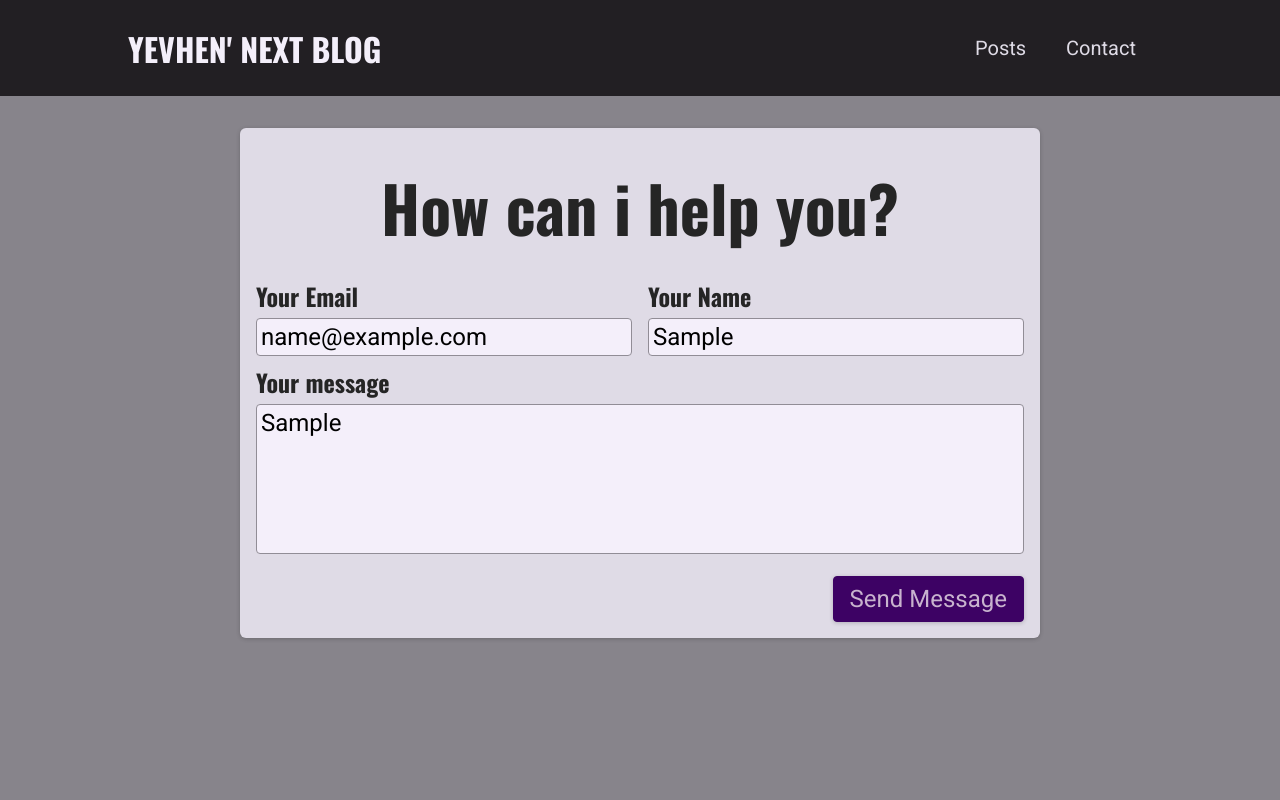
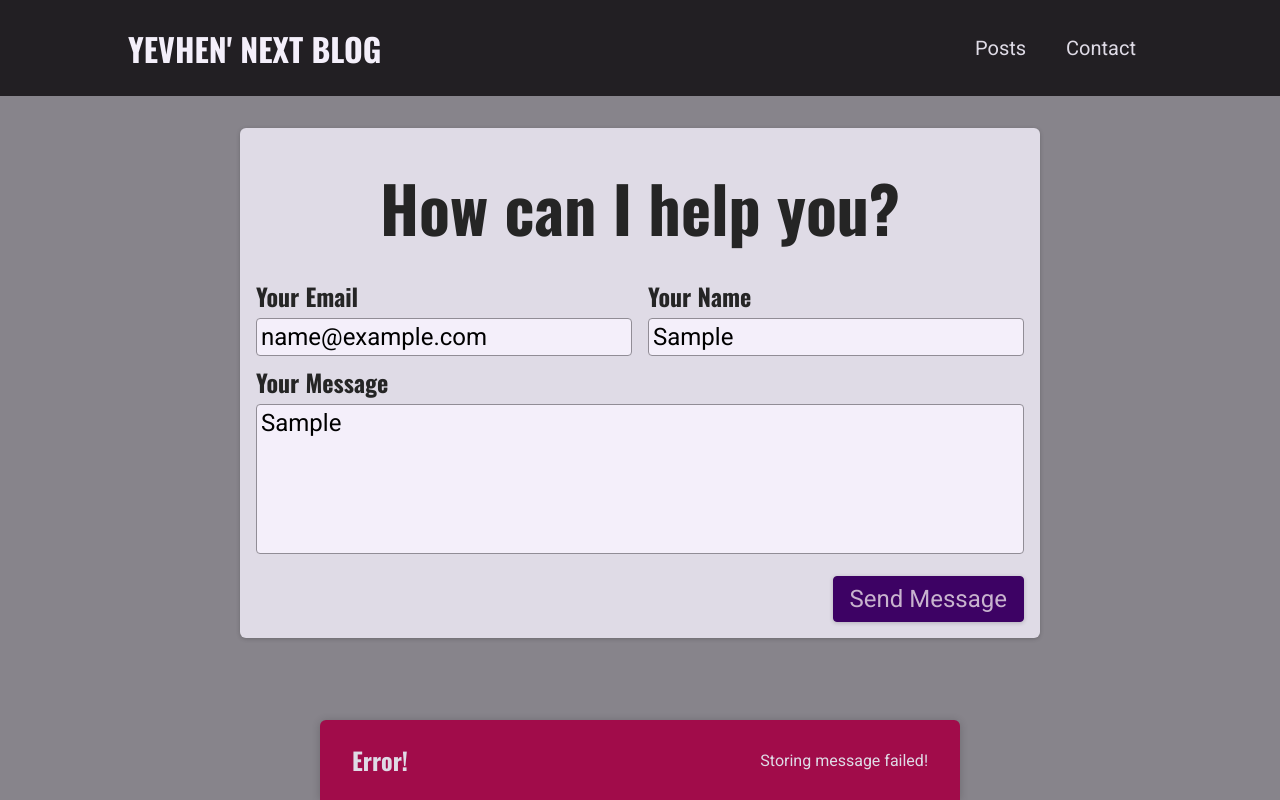
Before and after one commit to kochetovdev/own-blog-nextjs, a Next.js app: page /contact in a window 1280 px wide. Both pictures are taken after typing "name@example.com", "Sample", "Sample" into the empty fields and a click on the button "Send Message". Built offline with nearby package versions, Linux system fonts and the light colour scheme; no server answers; the database is empty.

Commit message:
Error notifications

```diff
--- a/components/contact/contact-form.tsx
+++ b/components/contact/contact-form.tsx
@@ -1,29 +1,96 @@
-import React, { ChangeEvent, useState } from "react";
+import { useState, useEffect } from "react";
+
 import classes from "./contact-form.module.css";
+import Notification from "../ui/notification";
 
-const ContactForm = () => {
+async function sendContactData(contactDetails: {
+  name: string;
+  email: string;
+  message: string;
+}) {
+  const response = await fetch("/api/contact", {
+    method: "POST",
+    body: JSON.stringify(contactDetails),
+    headers: {
+      "Content-Type": "application/json",
+    },
+  });
+
+  const data = await response.json();
+
+  if (!response.ok) {
+    throw new Error(data.message || "Something went wrong!");
+  }
+}
+
+function ContactForm() {
   const [enteredEmail, setEnteredEmail] = useState("");
   const [enteredName, setEnteredName] = useState("");
   const [enteredMessage, setEnteredMessage] = useState("");
+  const [requestStatus, setRequestStatus] = useState<null | string>(); // 'pending', 'success', 'error'
+  const [requestError, setRequestError] = useState<null | string>();
 
-  const sendMessageHandler = (event: ChangeEvent<HTMLFormElement>) => {
+  useEffect(() => {
+    if (requestStatus === "success" || requestStatus === "error") {
+      const timer = setTimeout(() => {
+        setRequestStatus(null);
+        setRequestError(null);
+      }, 3000);
+
+      return () => clearTimeout(timer);
+    }
+  }, [requestStatus]);
+
+  async function sendMessageHandler(event: React.FormEvent) {
     event.preventDefault();
 
-    fetch("/api/contact", {
-      method: "POST",
-      body: JSON.stringify({
+    setRequestStatus("pending");
+
+    try {
+      await sendContactData({
         email: enteredEmail,
         name: enteredName,
         message: enteredMessage,
-      }),
-      headers: {
-        "Content-Type": "application/json",
-      },
-    });
-  };
+      });
+      setRequestStatus("success");
+      setEnteredMessage("");
+      setEnteredEmail("");
+      setEnteredName("");
+    } catch (error: any) {
+      setRequestError(error.message);
+      setRequestStatus("error");
+    }
+  }
+
+  let notification;
+
+  if (requestStatus === "pending") {
+    notification = {
+      status: "pending",
+      title: "Sending message...",
+      message: "Your message is on its way!",
+    };
+  }
+
+  if (requestStatus === "success") {
+    notification = {
+      status: "success",
+      title: "Success!",
+      message: "Message sent successfully!",
+    };
+  }
+
+  if (requestStatus === "error") {
+    notification = {
+      status: "error",
+      title: "Error!",
+      message: requestError,
+    };
+  }
+
   return (
     <section className={classes.contact}>
-      <h1>How can i help you?</h1>
+      <h1>How can I help you?</h1>
       <form className={classes.form} onSubmit={sendMessageHandler}>
         <div className={classes.controls}>
           <div className={classes.control}>
@@ -48,21 +115,29 @@
           </div>
         </div>
         <div className={classes.control}>
-          <label htmlFor="message">Your message</label>
+          <label htmlFor="message">Your Message</label>
           <textarea
             id="message"
             rows={5}
             required
             value={enteredMessage}
             onChange={(event) => setEnteredMessage(event.target.value)}
-          />
+          ></textarea>
         </div>
+
         <div className={classes.actions}>
           <button>Send Message</button>
         </div>
       </form>
+      {notification && (
+        <Notification
+          status={notification.status}
+          title={notification.title}
+          message={notification.message}
+        />
+      )}
     </section>
   );
-};
+}
 
 export default ContactForm;
--- /dev/null
+++ b/components/ui/notification.js
@@ -0,0 +1,46 @@
+import ReactDOM from "react-dom";
+import { useEffect, useState } from "react";
+
+import classes from "./notification.module.css";
+
+function Notification(props) {
+  const { title, message, status } = props;
+
+  let statusClasses = "";
+
+  if (status === "success") {
+    statusClasses = classes.success;
+  }
+
+  if (status === "error") {
+    statusClasses = classes.error;
+  }
+
+  const cssClasses = `${classes.notification} ${statusClasses}`;
+
+  const [portalRoot, setPortalRoot] = useState(null);
+
+  useEffect(() => {
+    const existingPortalRoot = document.getElementById("notifications");
+    if (existingPortalRoot) {
+      setPortalRoot(existingPortalRoot);
+    } else {
+      const newPortalRoot = document.createElement("div");
+      newPortalRoot.id = "notifications";
+      document.body.appendChild(newPortalRoot);
+      setPortalRoot(newPortalRoot);
+    }
+  }, []);
+
+  return portalRoot
+    ? ReactDOM.createPortal(
+        <div className={cssClasses}>
+          <h2>{title}</h2>
+          <p>{message}</p>
+        </div>,
+        portalRoot
+      )
+    : null;
+}
+
+export default Notification;
--- /dev/null
+++ b/components/ui/notification.module.css
@@ -0,0 +1,43 @@
+.notification {
+  display: flex;
+  justify-content: space-between;
+  align-items: center;
+  color: var(--color-grey-100);
+  background-color: var(--color-grey-800);
+  padding: 0 var(--size-8);
+  box-shadow: 0 1px 8px rgba(0, 0, 0, 0.2);
+  position: fixed;
+  height: 5rem;
+  bottom: 0;
+  width: 100%;
+  left: 0;
+  border-top-right-radius: 0;
+  border-top-left-radius: 0;
+}
+
+.notification h2 {
+  font-size: var(--size-6);
+  margin: 0;
+}
+
+.notification p {
+  margin: 0;
+}
+
+.success {
+  background-color: var(--color-success-500);
+  color: var(--color-grey-800);
+}
+
+.error {
+  background-color: var(--color-error-500);
+}
+
+@media (min-width: 768px) {
+  .notification {
+    width: 40rem;
+    left: calc(50% - 20rem);
+    border-top-right-radius: 6px;
+    border-top-left-radius: 6px;
+  }
+}
```
